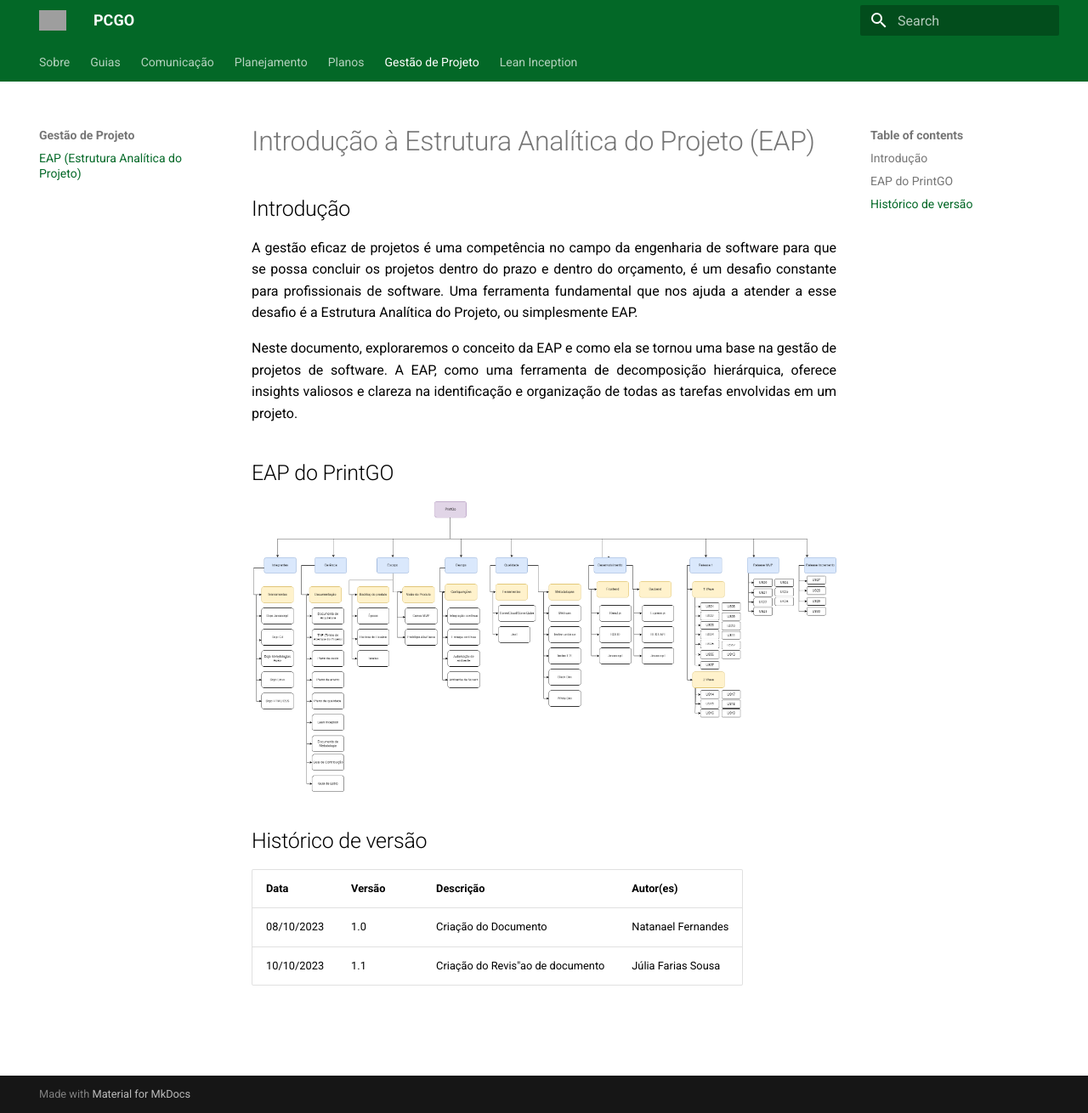
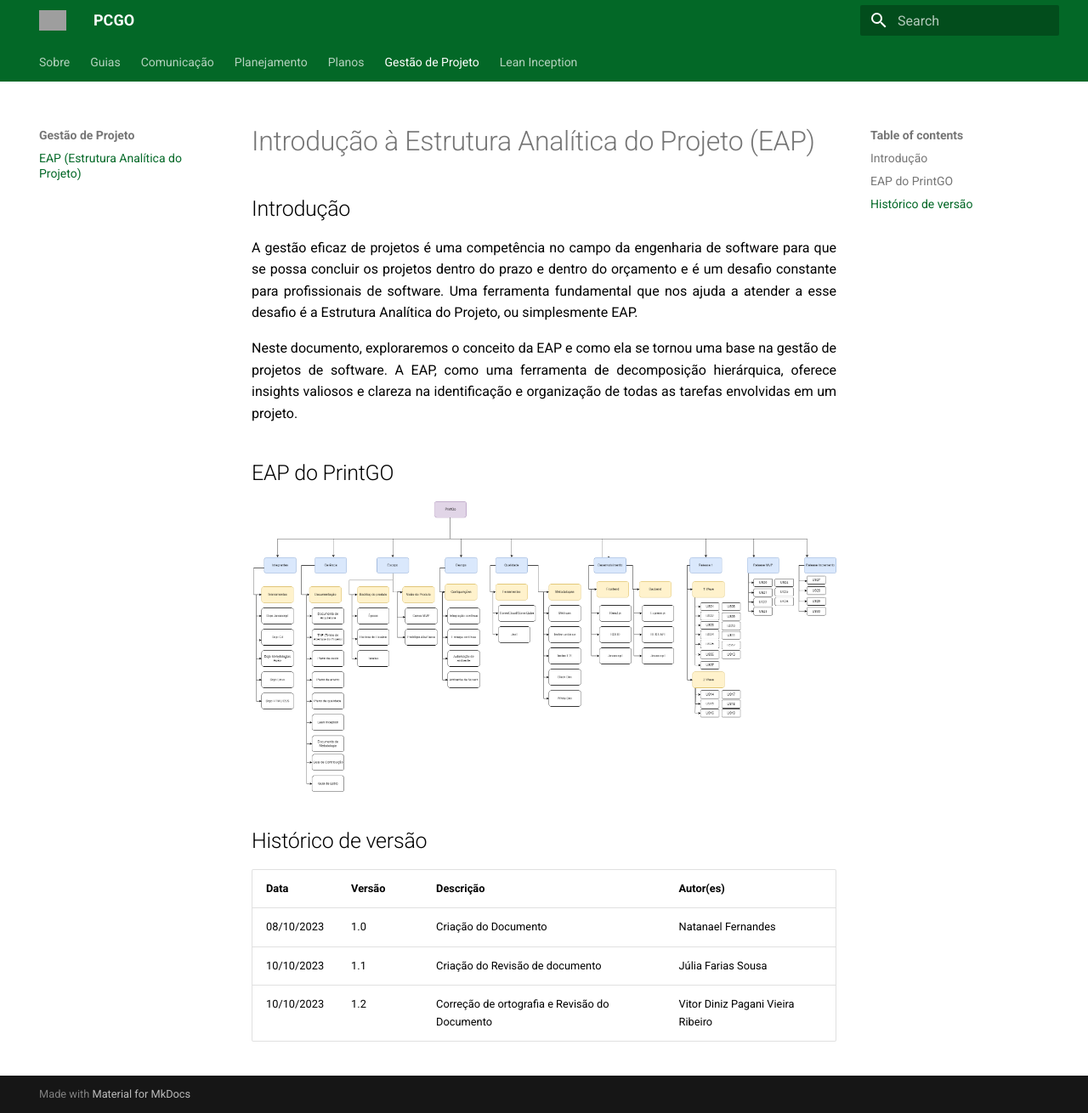
Before and after one commit to fga-eps-mds/2023.2-PrintGo-Doc, an MkDocs documentation site: the page built from docs/GestaoProjeto/eap.md, in a window 1280 px wide and 1310 px high. Shown: the whole window at 85% size. Built offline with MkDocs 1.6.1 and Material for MkDocs 9.7.7, drawn with Linux system fonts in a browser that asks for light colours; grey boxes are pictures that could not be loaded.

Commit message:
:pencil: (#78): corrigindo ortografia e adicionando revisão

```diff
--- a/docs/GestaoProjeto/eap.md
+++ b/docs/GestaoProjeto/eap.md
@@ -2,7 +2,7 @@
 
 ## Introdução
 
-A gestão eficaz de projetos é uma competência no campo da engenharia de software para que se possa concluir os projetos dentro do prazo e dentro do orçamento, é um desafio constante para profissionais de software. Uma ferramenta fundamental que nos ajuda a atender a esse desafio é a Estrutura Analítica do Projeto, ou simplesmente EAP.
+A gestão eficaz de projetos é uma competência no campo da engenharia de software para que se possa concluir os projetos dentro do prazo e dentro do orçamento e é um desafio constante para profissionais de software. Uma ferramenta fundamental que nos ajuda a atender a esse desafio é a Estrutura Analítica do Projeto, ou simplesmente EAP.
 
 Neste documento, exploraremos o conceito da EAP e como ela se tornou uma base na gestão de projetos de software. A EAP, como uma ferramenta de decomposição hierárquica, oferece insights valiosos e clareza na identificação e organização de todas as tarefas envolvidas em um projeto.
 
@@ -14,4 +14,5 @@
 | Data | Versão | Descrição | Autor(es) |
 | ---- | ---- | ---- | ---- |
 | 08/10/2023 | 1.0 | Criação do Documento | Natanael Fernandes|
-| 10/10/2023 | 1.1 | Criação do Revis"ao de documento | Júlia Farias Sousa|
+| 10/10/2023 | 1.1 | Criação do Revisão de documento | Júlia Farias Sousa|
+| 10/10/2023 | 1.2 | Correção de ortografia e Revisão do Documento | Vitor Diniz Pagani Vieira Ribeiro|
```
